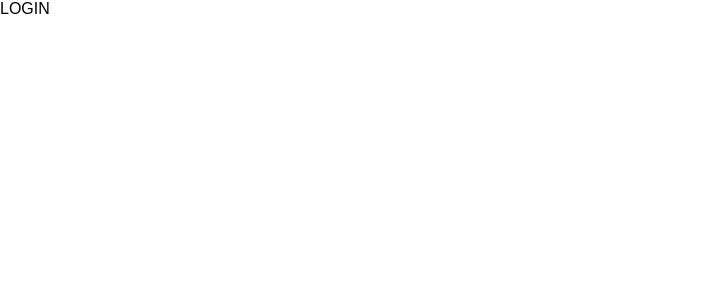
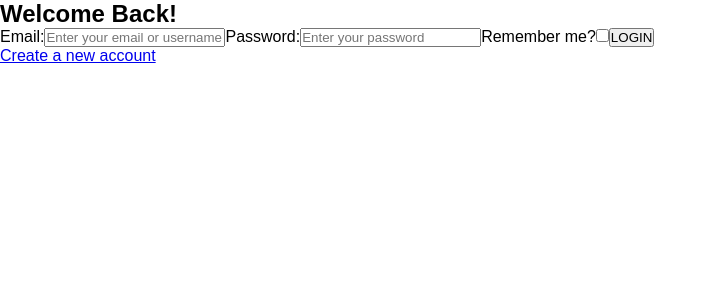
Before and after one commit to PeachyOmnivore/VolleyBall_Tracker, a React (Vite) app in the folder my-react-app/: page /login in a window 1280 px wide. Shown: the top 300 px of the page, without its empty margins (0-717 px from the left). Built offline with nearby package versions, Linux system fonts and the light colour scheme.

Commit message:
feat: basic login page created

```diff
--- a/my-react-app/src/pages/login/login.jsx
+++ b/my-react-app/src/pages/login/login.jsx
@@ -1,11 +1,102 @@
+import {useState} from 'react'
+import { NavLink, useNavigate } from "react-router-dom";
+import { post } from '../../client-Functions';
 
-function Login(){
+function Login() {
+    const INITIAL_STATE = {
+      email: "",
+      password: "",
+      remember: false,
+    };
+
+    const navigate = useNavigate()
+    const [loginData, setLoginData] = useState(INITIAL_STATE);
+    const [loginResponse, setloginResponse] = useState("");
+
+    const onInput = (event) => {
+      const { name, value } = event.target;
+
+      setLoginData({
+        ...loginData,
+        [name]: value,
+      });
+    };
+
+    const handleLogin = async (event) => {
+      event.preventDefault();
+      try {
+        const data = await post(loginData, "users/login");
+
+        if (!data.token) {
+          setloginResponse(data.message);
+
+        } else {
+          setloginResponse(data.message);
+          if (loginData.remember) {
+            localStorage.setItem("token", data.token);
+          }
+
+          setTimeout(() => navigate('/'), 2000)
+        }
+
+      } catch (err) {
+        setloginResponse(err.message);
+      }
+
+      event.target.reset();
+      setLoginData(INITIAL_STATE);
+    };
 
     return (
-        <>
-        <p>LOGIN</p>
-        </>
-    )
-}
+      <div className="login-container">
+        <section className="login-form-container">
+          <div className="login-header">
+            <h1>Welcome Back!</h1>
+            {/* <img
+              src={WGClogo}
+              width="70px"
+              alt="Well grounded counselling logo"
+            /> */}
+          </div>
+          <form onSubmit={handleLogin}>
+            <label htmlFor="email">Email:</label>
+            <input
+              type="email"
+              name="email"
+              required={true}
+              placeholder="Enter your email or username"
+              value={loginData.email}
+              onChange={onInput}
+            />
+            <label htmlFor="subject">Password:</label>
+            <input
+              type="password"
+              name="password"
+              required={true}
+              placeholder="Enter your password"
+              value={loginData.password}
+              onChange={onInput}
+            />
+            <label htmlFor="remember">
+              Remember me?
+              <input
+                className="checkbox"
+                type="checkbox"
+                checked={loginData.remember}
+                name="remember"
+                value={true}
+                onChange={(event) => {
+                  onInput(event);
+                }}
+              />
+            </label>
+            <button type="submit">LOGIN</button>
+          </form>
+          {loginResponse && <p>{loginResponse}</p>}
+          <NavLink to="/register">Create a new account</NavLink>
+        </section>
+      </div>
+    );
+  }
 
-export default Login
+export default Login;
```
